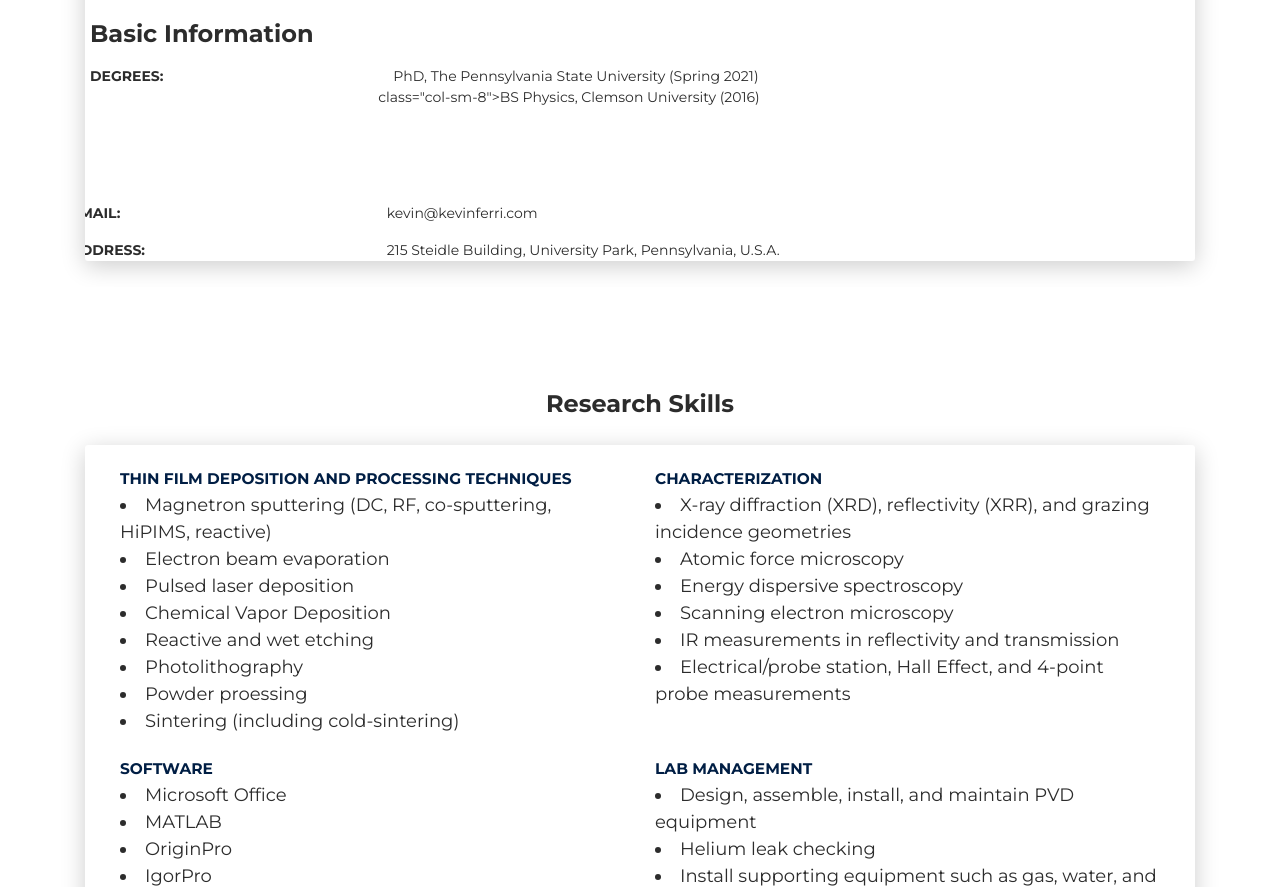
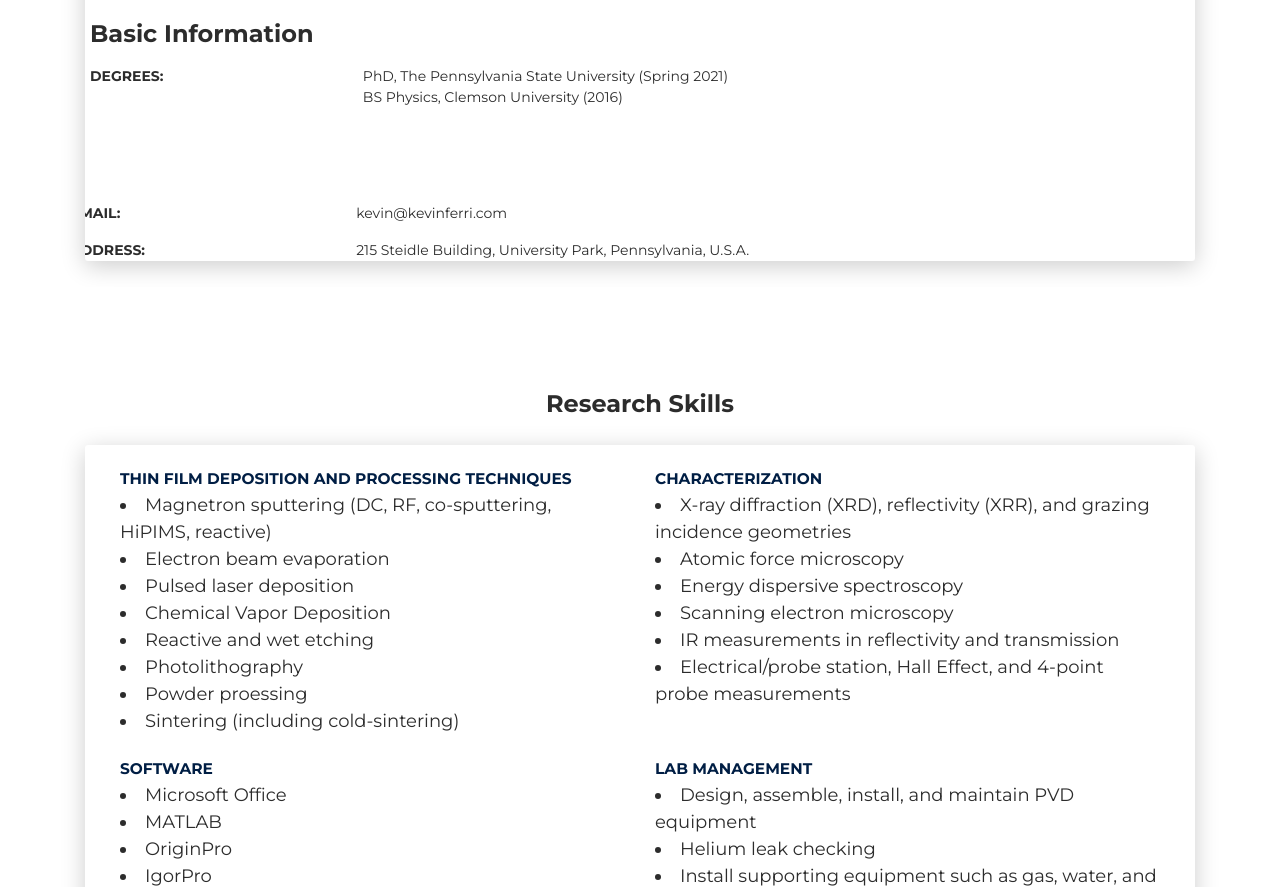
Before and after one commit to kmferri/kmferri.github.io, a plain HTML site: page index.html in a window 1280 px wide. Shown: the part 966-1853 px from the top of the page. Drawn offline with Linux system fonts and the light colour scheme.

Commit message:
Update index.html

```diff
--- a/index.html
+++ b/index.html
@@ -138,7 +138,7 @@
                       <div class="col-sm-4"><strong class="text-uppercase">Degrees:</strong></div>
                       <div class="col-sm-8">PhD, The Pennsylvania State University (Spring 2021)</div>
                     <div class="col-sm-4"></div>
-                      <div> class="col-sm-8">BS Physics, Clemson University (2016)</div>
+                      <div class="col-sm-8">BS Physics, Clemson University (2016)</div>
                     </div>
                   </div>
                   <div class="row mt-3">
```
